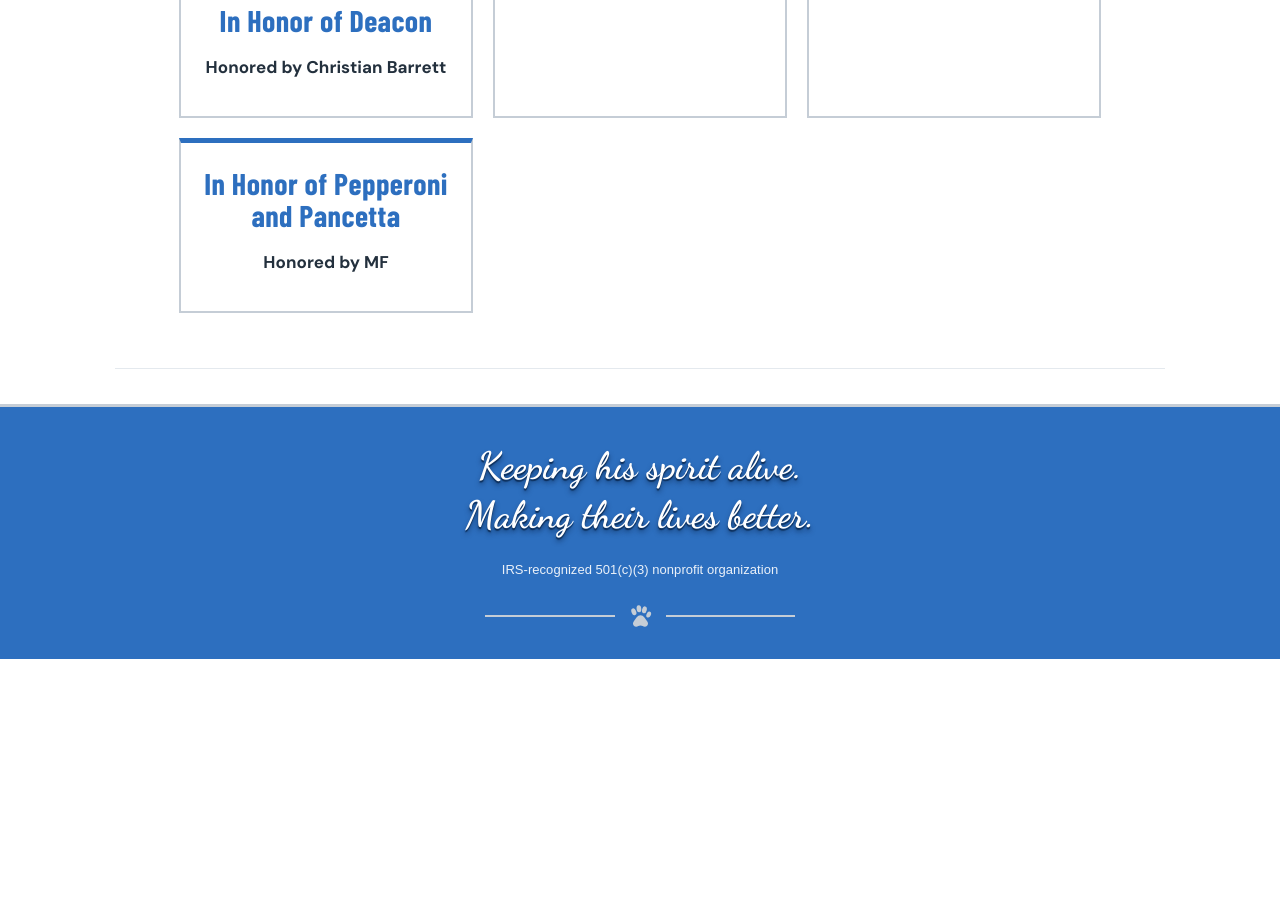
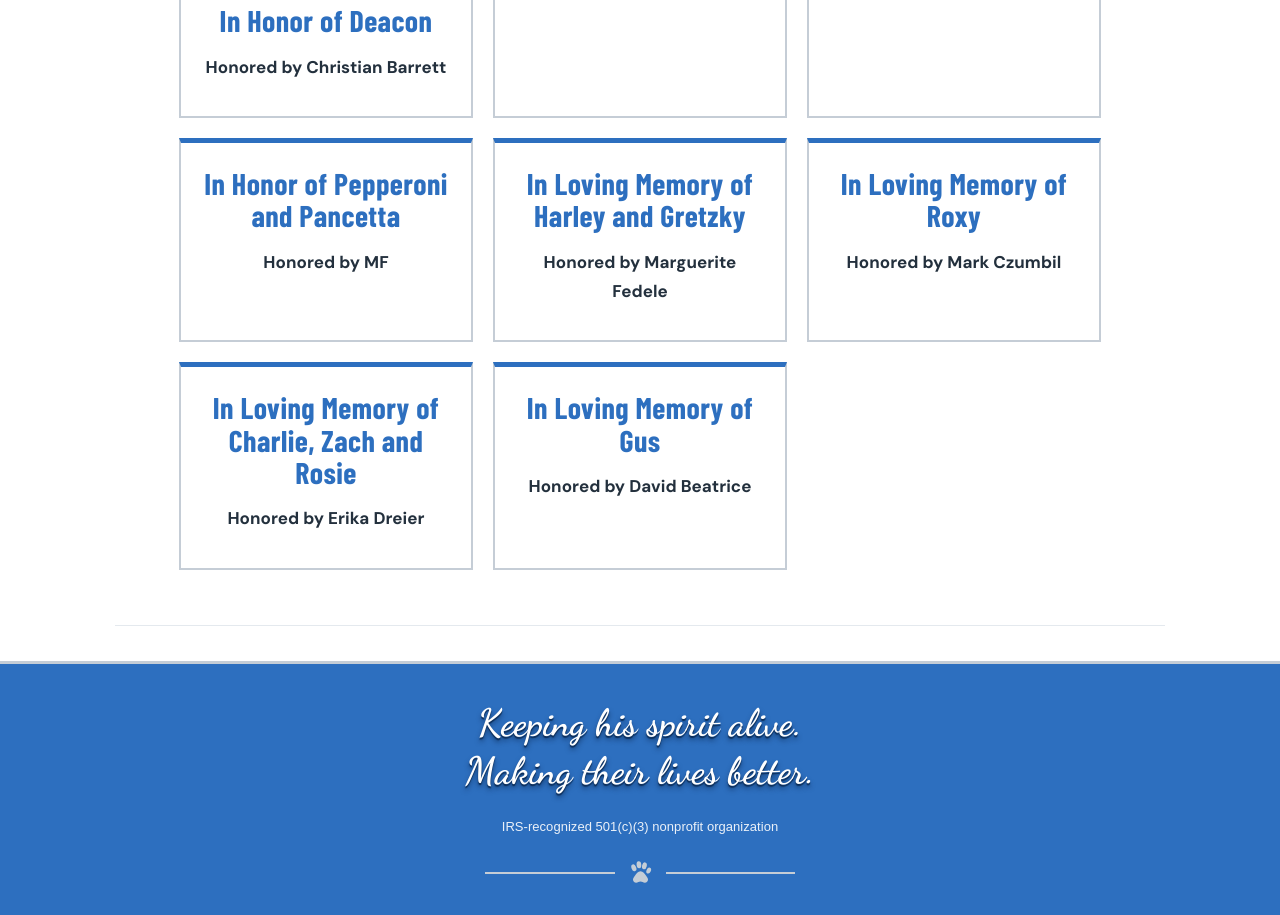
Before and after one commit to Lens-Super/mike-fedele-legacy-foundation, a plain HTML site: page pet-tributes.html in a window 1280 px wide. Shown: the part 1920-2835 px from the top of the page. Before the commit the page ends 2579 px from the top, so only its background shows below. Drawn offline with nearby package versions, Linux system fonts and the light colour scheme; a web font is replaced by a local one.

Commit message:
Add four donor pet memorial tributes

```diff
--- a/pet-tributes.html
+++ b/pet-tributes.html
@@ -88,4 +88,8 @@ footer{background:#2D6FBF!important;background-image:none!important;color:#fff!i
 <article class="pet-tribute"><h3>In Loving Memory of Remy</h3><p class="tribute-donor">Honored by Maureen Vigna</p></article>
 <article class="pet-tribute"><h3>In Loving Memory of Ryder 🤍</h3><p class="tribute-donor">Honored by Kate Edger</p></article>
 <article class="pet-tribute"><h3>In Honor of Pepperoni and Pancetta</h3><p class="tribute-donor">Honored by MF</p></article>
+<article class="pet-tribute"><h3>In Loving Memory of Harley and Gretzky</h3><p class="tribute-donor">Honored by Marguerite Fedele</p></article>
+<article class="pet-tribute"><h3>In Loving Memory of Roxy</h3><p class="tribute-donor">Honored by Mark Czumbil</p></article>
+<article class="pet-tribute"><h3>In Loving Memory of Charlie, Zach and Rosie</h3><p class="tribute-donor">Honored by Erika Dreier</p></article>
+<article class="pet-tribute"><h3>In Loving Memory of Gus</h3><p class="tribute-donor">Honored by David Beatrice</p></article>
 </div></section></main><footer class="foundation-footer foundation-footer-simple"><div class="footer-tagline"><span>Keeping his spirit alive.</span><span>Making their lives better.</span></div><p class="foundation-tax-status" style="margin:14px auto 8px;padding:0 16px;text-align:center;font:500 13px/1.5 Arial,sans-serif;color:inherit;opacity:.9">IRS-recognized 501(c)(3) nonprofit organization</p><div class="brand-paw-divider" aria-hidden="true"><span></span><svg viewBox="0 0 64 64" width="25" height="25" fill="currentColor" xmlns="http://www.w3.org/2000/svg"><ellipse cx="15" cy="20" rx="6" ry="9" transform="rotate(-22 15 20)"/><ellipse cx="28" cy="12" rx="6" ry="9" transform="rotate(-6 28 12)"/><ellipse cx="42" cy="15" rx="6" ry="9" transform="rotate(14 42 15)"/><ellipse cx="53" cy="27" rx="5.5" ry="8" transform="rotate(25 53 27)"/><path d="M32 29c-8 0-12 9-17 15-5 6-1 14 6 14 4 0 7-3 11-3s7 3 11 3c7 0 11-8 6-14-5-6-9-15-17-15z"/></svg><span></span></div></footer></body></html>
```
